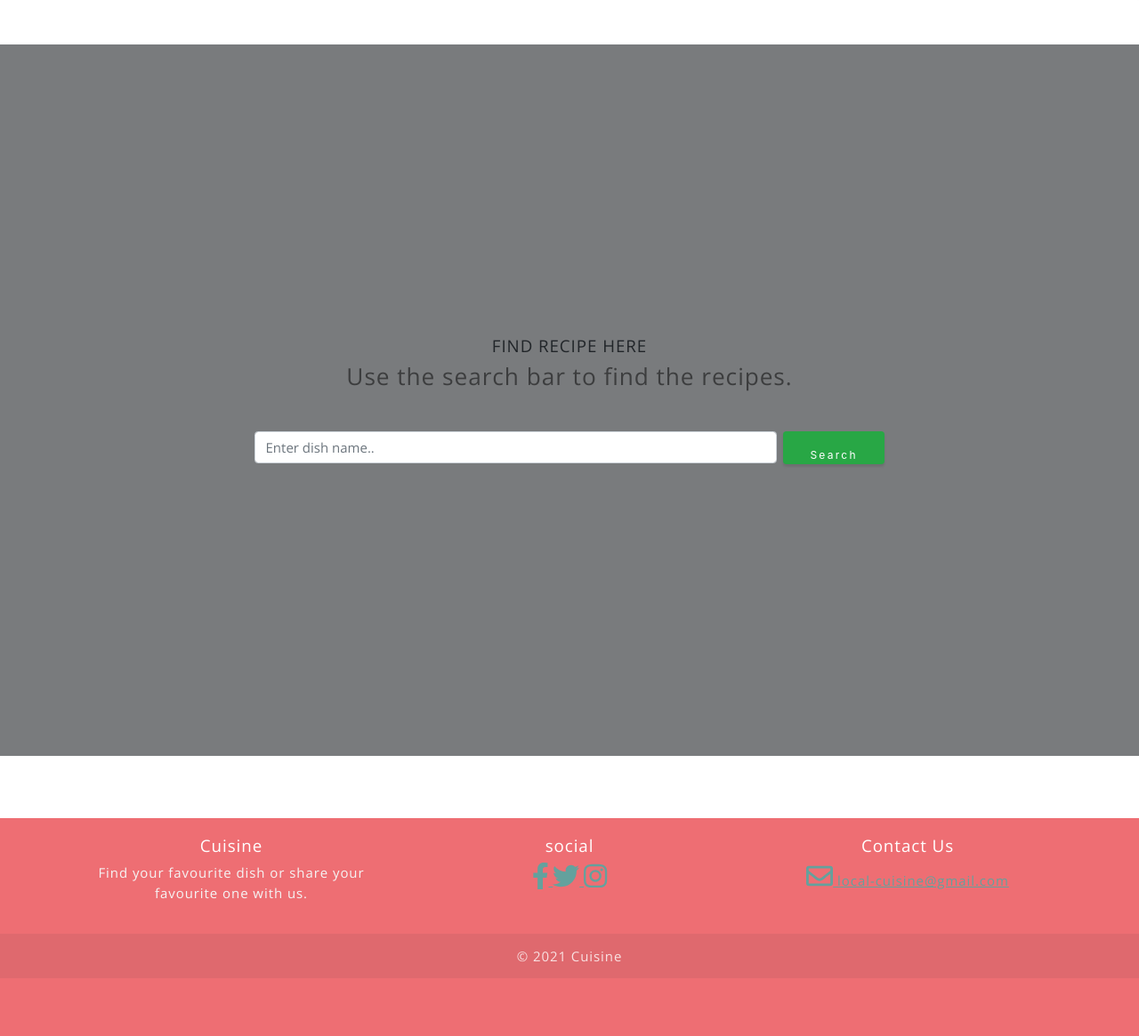
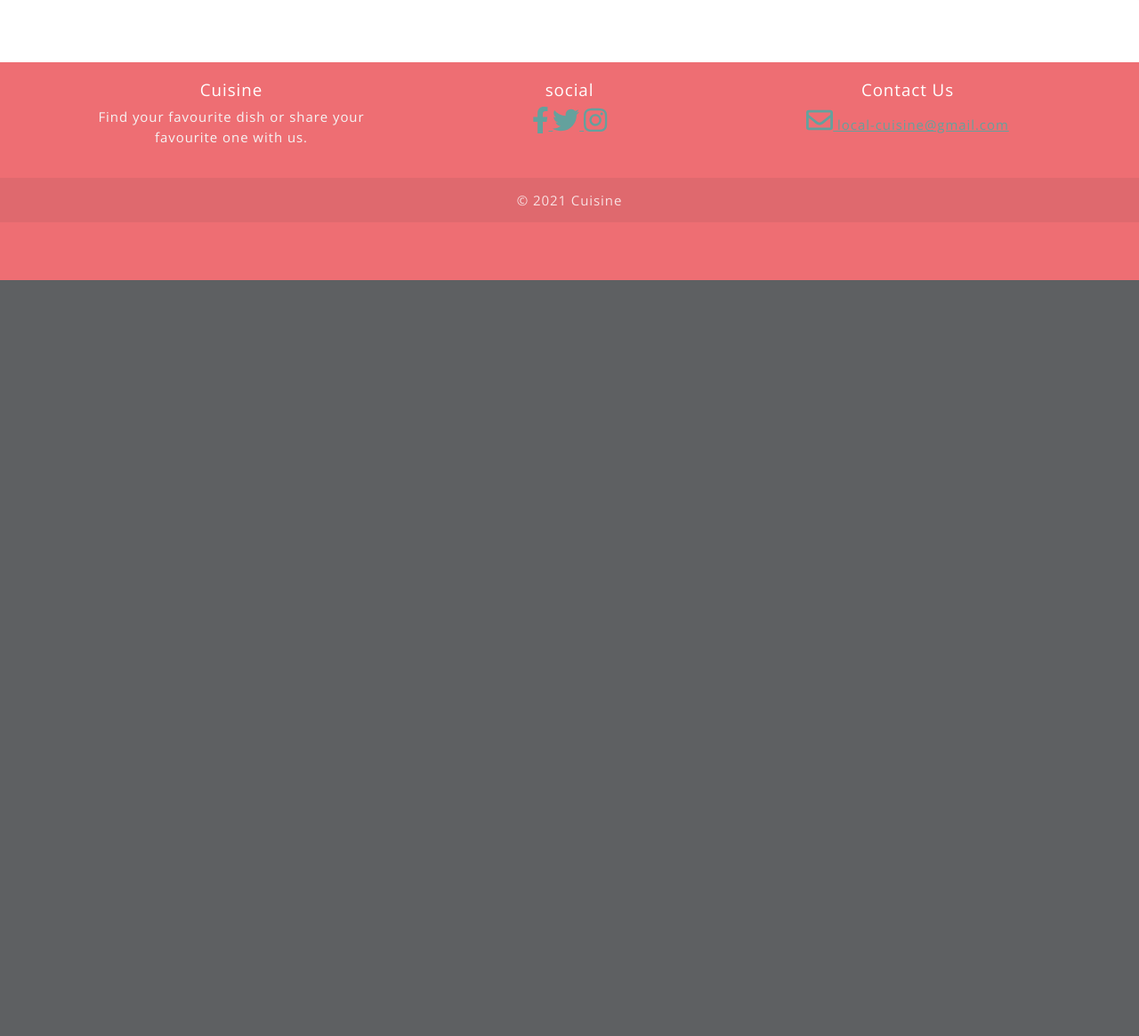
Before and after one commit to Tomazdo10/Cuisine, a Flask app: page /recipes in a window 1280 px wide. Shown: the part 864-2029 px from the top of the page at 89% size. After the commit the page ends 1179 px from the top, so only its background shows below. Run offline with Flask 2, Linux system fonts and the light colour scheme; data that the repository does not hold is empty; some libraries are stand-ins or nearby versions.

```diff
--- a/templates/profile.html
+++ b/templates/profile.html
@@ -2,7 +2,7 @@
 {% block content %}
 
 <div class="row">
-    <div class="col s12 m8 offset-m2">
+    <div class="col s12 m8 offset-m0">
         <div class="card-panel">
             <h3 class="center-align light-green-text text-darken-4">
                 {{ username }}'s Profile
--- a/templates/recipes.html
+++ b/templates/recipes.html
@@ -1,28 +1,4 @@
 {% extends "base.html" %} {% block content %}
-<header class="masthead" style="background-color:lightgrey;">
-    <div class="overlay"></div>
-    <div class="container d-flex h-100 align-items-center">
-        <div class="col-12">
-            <div class="mx-auto text-center">
-                <h2 class="mx-auto my-0 text-uppercase">
-                    Find Recipe Here
-                </h2>
-                <h3 class="text-black-50 mx-auto mt-2 mb-5">
-                    Use the search bar to find the recipes.
-                </h3>
-            </div>
-            <div class="col-md-10 col-lg-8 mx-auto text-center">
-                <form class="form-inline d-flex" name="search-form">
-                    <input class="form-control flex-fill mr-0 mr-sm-2 mb-3 mb-sm-0" id="search-input" type="text-white"
-                        name="search_value" placeholder="Enter dish name.." />
-
-                    <button id="search-btn" class="btn btn-success mx-auto text-capitalize"
-                        type="submit">Search</button>
-                </form>
-            </div>
-        </div>
-    </div>
-</header>
 <section class="recipe-section">
     <div class="container">
         <div class="row" id="recipe-display-row">
```
